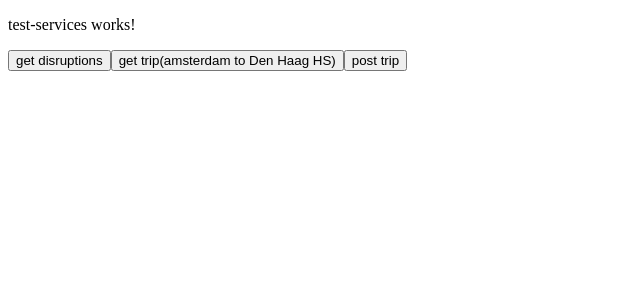
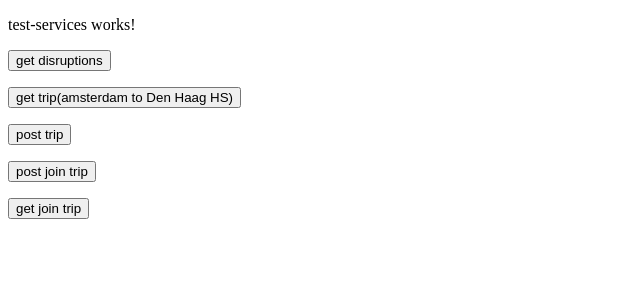
Before and after one commit to FrisoDenijs/DMH2018-Stranded, an Angular app in the folder Stranded/: page / in a window 1280 px wide. Shown: the top 300 px of the page, without its empty margins (0-640 px from the left). Built offline with nearby package versions, Linux system fonts and the light colour scheme.

Commit message:
added join trip funcs

```diff
--- a/Stranded/src/app/shared/services/join-trip.service.ts
+++ b/Stranded/src/app/shared/services/join-trip.service.ts
@@ -1,42 +1,22 @@
 import { Injectable } from '@angular/core';
 import { PostJoinTripRequest, PostJoinTripResponse, GetJoinTripRequest, GetJoinTripResponse, JoinTripModel } from '../models';
 import { Observable, of } from 'rxjs';
+import { HttpClient } from '@angular/common/http';
 
 @Injectable({
   providedIn: 'root'
 })
 export class JoinTripService {
 
-  constructor() { }
+  private readonly joinTripUrl = 'http://172.24.23.244:8000/api/joinTrip';
+
+  constructor(private http: HttpClient) { }
 
   post(req: PostJoinTripRequest): Observable<PostJoinTripResponse> {
-    const res = new PostJoinTripResponse();
-
-    res.joinTripId = 1977;
-
-    return of<PostJoinTripResponse>(res);
+    return this.http.post<PostJoinTripResponse>(this.joinTripUrl, req);
   }
 
   get(req: GetJoinTripRequest): Observable<GetJoinTripResponse> {
-    const res = new GetJoinTripResponse();
-    const join1 = new JoinTripModel();
-    const join2 = new JoinTripModel();
-
-    res.joins = new JoinTripModel[2];
-
-    join1.age = 84;
-    join1.gender = 'vrouw';
-    join1.id = 1977;
-    join1.name = 'Annie';
-
-    join2.age = 12;
-    join2.gender = 'man';
-    join2.id = 1981;
-    join2.name = 'Puk';
-
-    res.joins[0] = join1;
-    res.joins[1] = join2;
-
-    return of<GetJoinTripResponse>();
+    return this.http.get<GetJoinTripResponse>(`${this.joinTripUrl}?trip=${req.tripId}`);
   }
 }
--- a/Stranded/src/app/test-services/test-services.component.html
+++ b/Stranded/src/app/test-services/test-services.component.html
@@ -2,10 +2,19 @@
   test-services works!
 </p>
 
+<p>
 <button (click)="getDisruptions()">get disruptions</button>
-
+</p>
+<p>
 <button (click)="getTrip()">get trip(amsterdam to Den Haag HS)</button>
-
+</p>
+<p>
 <button (click)="postTrip()">post trip</button>
-
+</p>
+<p>
+<button (click)="postJoinTrip()">post join trip</button>
+</p>
+<p>
+<button (click)="getJoinTrip()">get join trip</button>
+</p>
 {{data}}
--- a/Stranded/src/app/test-services/test-services.component.ts
+++ b/Stranded/src/app/test-services/test-services.component.ts
@@ -1,6 +1,6 @@
 import { Component, OnInit } from '@angular/core';
-import { DisruptionsService, TripService } from '../shared/services';
-import { GetTripRequest, PostTripRequest } from '../shared/models';
+import { DisruptionsService, TripService, JoinTripService } from '../shared/services';
+import { GetTripRequest, PostTripRequest, PostJoinTripRequest, GetJoinTripRequest } from '../shared/models';
 
 @Component({
   selector: 'app-test-services',
@@ -11,7 +11,8 @@ export class TestServicesComponent implements OnInit {
 
   public data: any;
 
-  constructor(private disruptionService: DisruptionsService, private tripService: TripService) { }
+  constructor(private disruptionService: DisruptionsService, private tripService: TripService,
+    private joinTripService: JoinTripService) { }
 
   ngOnInit() {
   }
@@ -46,4 +47,26 @@ export class TestServicesComponent implements OnInit {
       console.log(res);
     });
   }
+
+  public postJoinTrip() {
+    const req = new PostJoinTripRequest();
+    req.age = 57;
+    req.gender = 'vrouw';
+    req.name = 'M.G. Schmidt';
+    req.tripId = 1;
+
+    this.joinTripService.post(req).subscribe(res => {
+      console.log(res);
+    });
+  }
+
+  public getJoinTrip() {
+    const req = new GetJoinTripRequest();
+    req.tripId = 1;
+
+    this.joinTripService.get(req).subscribe(res => {
+      console.log(res);
+    });
+  }
+
 }
```
